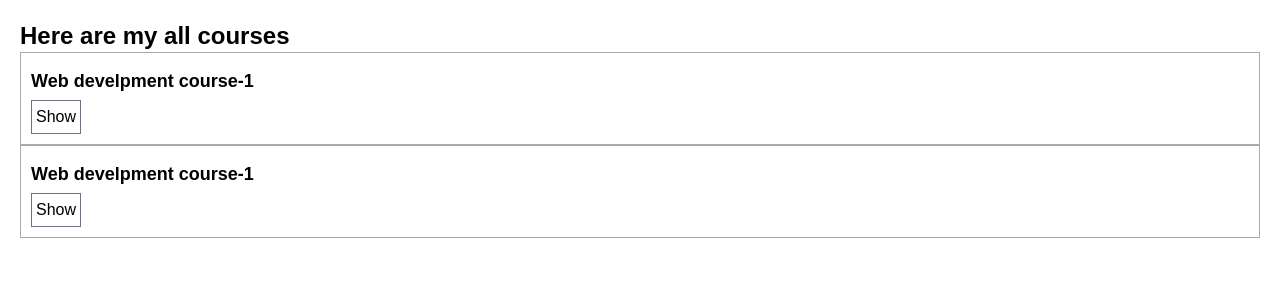
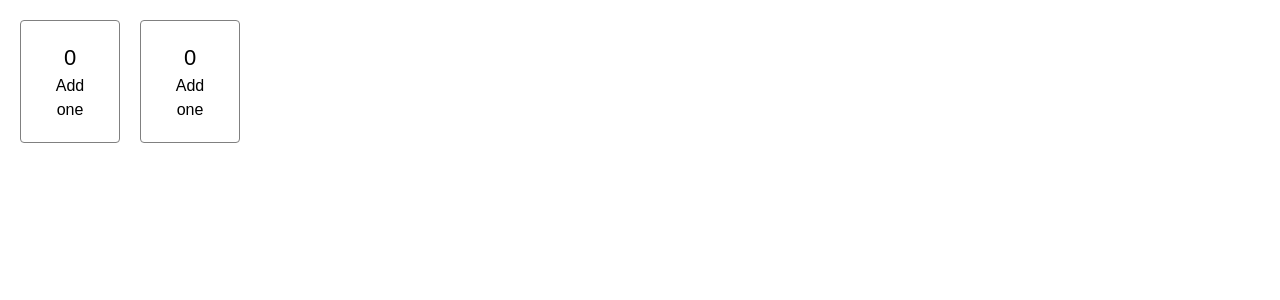
Before and after one commit to singha-saikat/Practice_Project, a React (Vite) app: page / in a window 1280 px wide. Shown: the top 300 px of the page. Built offline with nearby package versions, Linux system fonts and the light colour scheme.

Commit message:
Do practice with 3.10:React

```diff
--- a/src/App.jsx
+++ b/src/App.jsx
@@ -1,8 +1,12 @@
-import Accordian from "./components/Accordian";
+import Counter from "./components/Counter";
 
 const App = () => {
+  const counter = <Counter />;
   return (
-    <Accordian/>
+    <div>
+      {counter}
+      {counter}
+    </div>
   );
 };
 
--- a/src/components/Accordian.jsx
+++ /dev/null
@@ -1,22 +0,0 @@
-import Pannel from "./Pannel";
-
-export default function Accordian() {
-
-  return (
-    <div>
-      <h2 className="text-2xl font-semibold">Here are my all courses</h2>
-      <Pannel title="Web develpment course-1">
-        {" "}
-        Lorem ipsum dolor sit amet consectetur adipisicing elit. Doloremque
-        autem eum consequatur exercitationem maiores at quidem quisquam soluta,
-        facere corporis.
-      </Pannel>
-      <Pannel title="Web develpment course-1">
-        {" "}
-        Lorem ipsum dolor sit amet consectetur adipisicing elit. Adipisci est
-        doloribus quasi itaque accusamus voluptatem illum consequatur maiores,
-        debitis nostrum!
-      </Pannel>
-    </div>
-  );
-}
--- /dev/null
+++ b/src/components/Counter.jsx
@@ -0,0 +1,24 @@
+import { useState } from "react";
+
+export default function Counter() {
+    const [score, setScore] = useState(0);
+    const [hover, setHover] = useState(false);
+
+    let className = 'counter';
+    if (hover) {
+      className += ' hover';
+    }
+
+    return (
+      <div
+        className={className}
+        onPointerEnter={() => setHover(true)}
+        onPointerLeave={() => setHover(false)}
+      >
+        <h1>{score}</h1>
+        <button onClick={() => setScore(score + 1)}>
+          Add one
+        </button>
+      </div>
+    );
+  }
--- a/src/components/Pannel.jsx
+++ /dev/null
@@ -1,30 +0,0 @@
-import { useState } from "react";
-
-export default function Pannel({ title, children }) {
-  const [isShow, setIsshow] = useState(false);
-
-  return (
-    <section className="panel">
-      <h3 className="font-semibold">{title}</h3>
-
-      {isShow ? (
-        <>
-          <p>{children}</p>
-          <button
-            onClick={() => setIsshow(false)}
-            className="border p-1 border-gray-500 hover:bg-blue-500"
-          >
-            Hide
-          </button>
-        </>
-      ) : (
-        <button
-          onClick={() => setIsshow(true)}
-          className="border p-1 border-gray-500 hover:bg-blue-500"
-        >
-          Show
-        </button>
-      )}
-    </section>
-  );
-}
--- a/src/index.css
+++ b/src/index.css
@@ -50,11 +50,21 @@ ul {
   padding-inline-start: 20px;
 }
 
-h3,
-p {
-  margin: 5px 0px;
+label {
+  display: block;
+  clear: both;
 }
-.panel {
-  padding: 10px;
-  border: 1px solid #aaa;
+
+.counter {
+  width: 100px;
+  text-align: center;
+  border: 1px solid gray;
+  border-radius: 4px;
+  padding: 20px;
+  margin: 0 20px 20px 0;
+  float: left;
 }
+
+.hover {
+  background: #ffffd8;
+}
```
